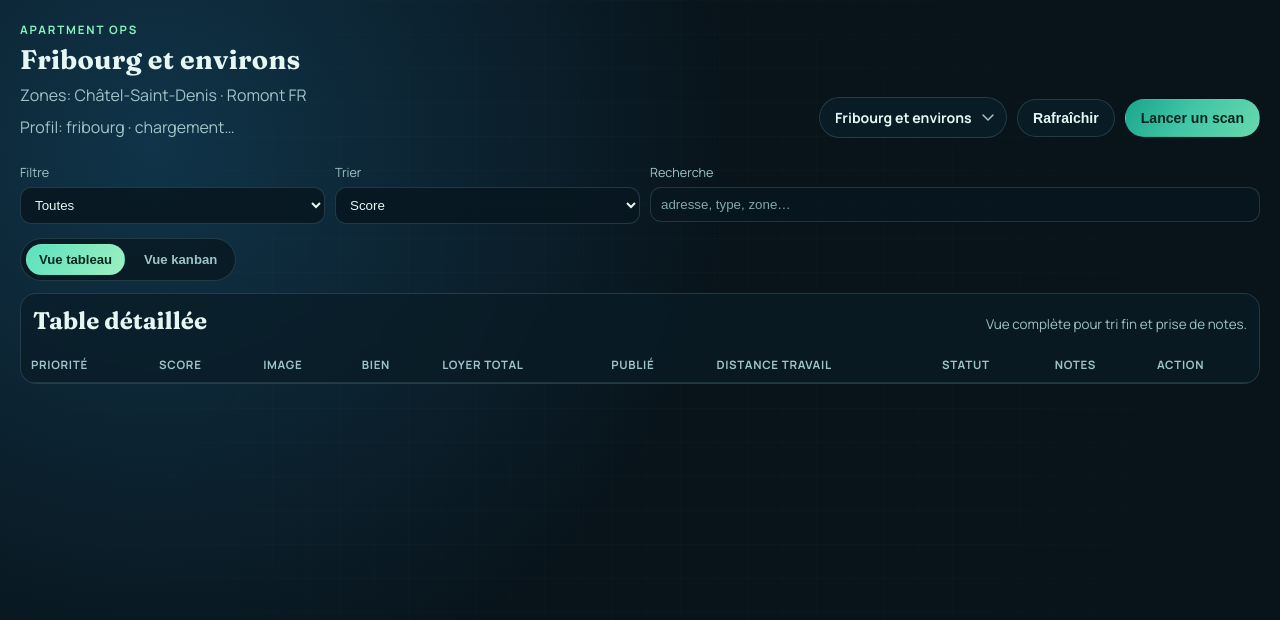
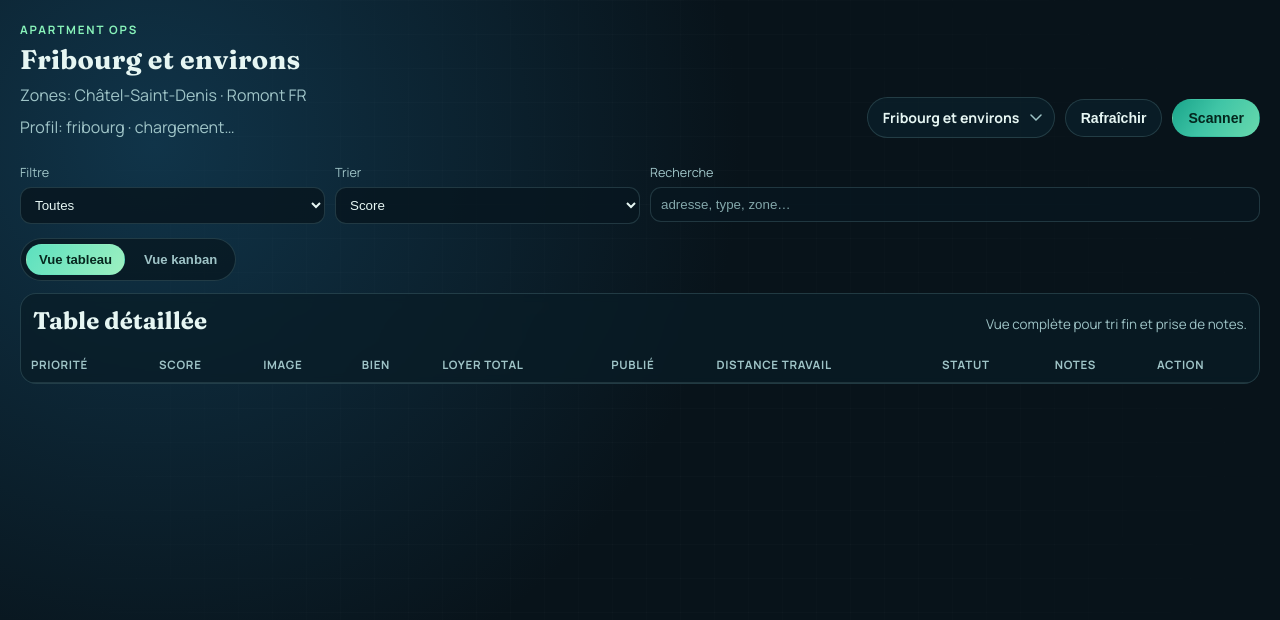
Before and after one commit to M4n0x/flat-scrapping, a website: page dashboard/index.html in a window 1280 px wide. Drawn offline with Linux system fonts and the light colour scheme; no server answers.

Commit message:
feat(dashboard): rename button 'Lancer un scan' to 'Scanner'

```diff
--- a/dashboard/index.html
+++ b/dashboard/index.html
@@ -21,7 +21,7 @@
         <div class="actions">
           <select id="profile-switcher" class="profile-switcher" aria-label="Changer de profil"></select>
           <button id="refresh" class="btn ghost">Rafraîchir</button>
-          <button id="scan" class="btn primary">Lancer un scan</button>
+          <button id="scan" class="btn primary">Scanner</button>
         </div>
       </header>
 
```
